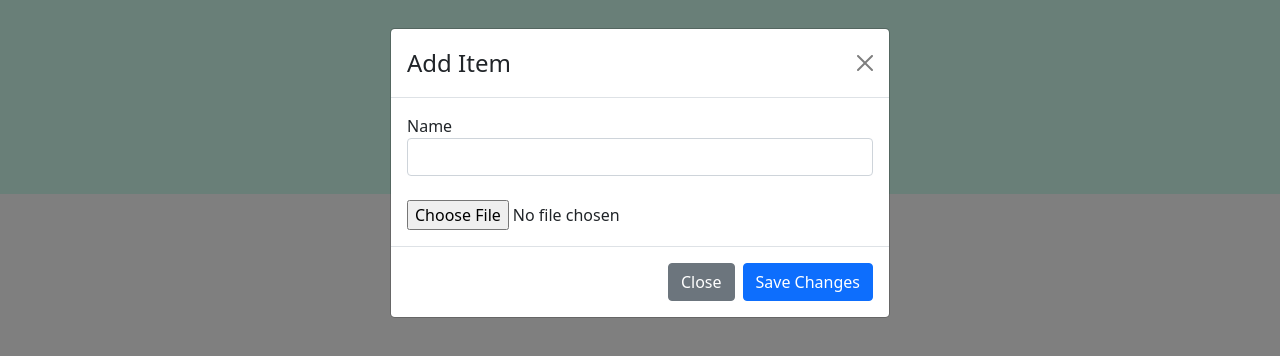
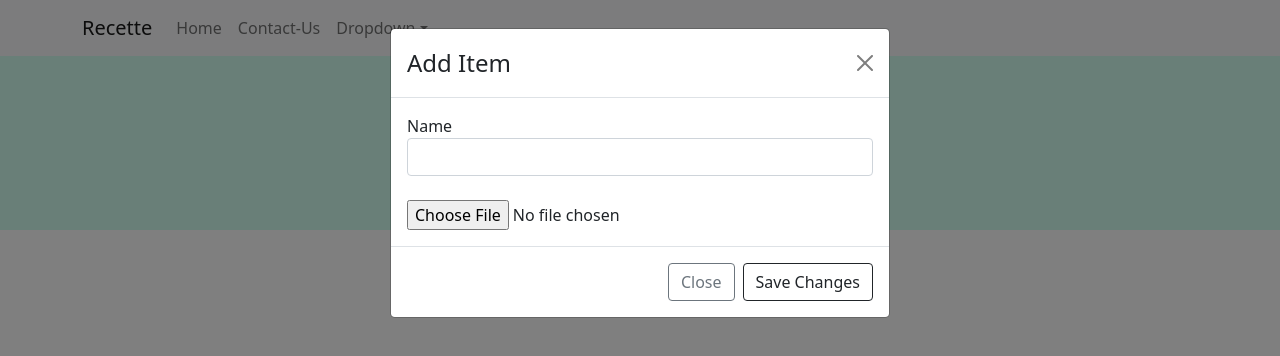
Before and after one commit to shreyanzjain/Rubix-22-14-Big-Bang-Coders, a React (Create React App) app in the folder recette/: page / in a window 1280 px wide. Both pictures are taken after a click on the button "Add Item". Shown: the top 356 px of the page. Built offline with nearby package versions, Linux system fonts and the light colour scheme.

Commit message:
first-hack-cmmit

```diff
--- a/recette/src/App.css
+++ b/recette/src/App.css
@@ -1,6 +1,7 @@
 .mainHeader {
   background-color: rgb(210, 255, 240);
-  padding: 50px;
+  padding-top: 30px;
+  padding-bottom: 50px;
 }
 
 .headingOne {
--- a/recette/src/App.js
+++ b/recette/src/App.js
@@ -3,10 +3,13 @@
 import './components/FoodList';
 import FoodList from './components/FoodList';
 import 'bootstrap/dist/css/bootstrap.min.css';
+import NavBar from './components/NavBar';
+import { Navbar } from 'react-bootstrap';
 
 function App() {
   return (
     <div className="App">
+      <NavBar/>
       <FoodList/>
     </div>
   );
--- a/recette/src/components/FoodList.js
+++ b/recette/src/components/FoodList.js
@@ -11,7 +11,7 @@
         <div>
             <div className ='mainHeader' align='center'>
                 <h1 className='headingOne'>Recette</h1>
-                <Button variant='primary' onClick={handleShow}>Add Item</Button>
+                <Button variant='outline-dark' onClick={handleShow}>Add Item</Button>
                 <div>
                   <Modal show={show} onHide={handleClose}>
                     <Modal.Header closeButton>
@@ -30,10 +30,10 @@
                       </form>
                     </Modal.Body>
                     <Modal.Footer>
-                      <Button variant="secondary" onClick={handleClose}>
+                      <Button variant="outline-secondary" onClick={handleClose}>
                         Close
                       </Button>
-                      <Button variant="primary" onClick={handleClose}>
+                      <Button variant="outline-dark" onClick={handleClose}>
                         Save Changes
                       </Button>
                     </Modal.Footer>
--- /dev/null
+++ b/recette/src/components/NavBar.js
@@ -0,0 +1,30 @@
+import React from 'react'
+import {Navbar, Container, Nav, NavDropdown} from 'react-bootstrap'
+
+function NavBar() {
+    return (
+        <div>
+            <Navbar bg="light" expand="lg">
+  <Container>
+    <Navbar.Brand href="#home">Recette</Navbar.Brand>
+    <Navbar.Toggle aria-controls="basic-navbar-nav" />
+    <Navbar.Collapse id="basic-navbar-nav">
+      <Nav className="me-auto">
+        <Nav.Link href="#home">Home</Nav.Link>
+        <Nav.Link href="#link">Contact-Us</Nav.Link>
+        <NavDropdown title="Dropdown" id="basic-nav-dropdown">
+          <NavDropdown.Item href="#action/3.1">Action</NavDropdown.Item>
+          <NavDropdown.Item href="#action/3.2">Another action</NavDropdown.Item>
+          <NavDropdown.Item href="#action/3.3">Something</NavDropdown.Item>
+          <NavDropdown.Divider />
+          <NavDropdown.Item href="#action/3.4">Separated link</NavDropdown.Item>
+        </NavDropdown>
+      </Nav>
+    </Navbar.Collapse>
+  </Container>
+</Navbar>
+        </div>
+    )
+}
+
+export default NavBar
```
